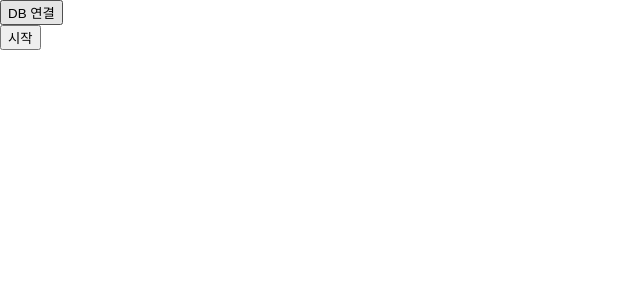
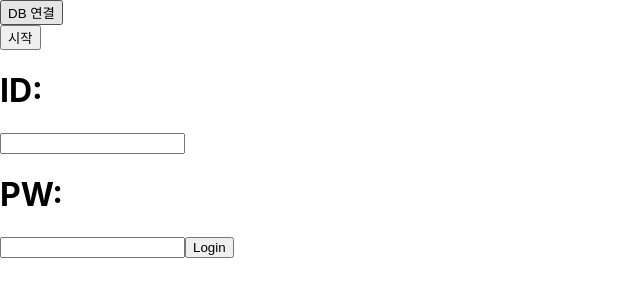
Before and after one commit to reduction-choi/Japanese_vocab, a React (Create React App) app: page / in a window 1280 px wide. Shown: the top 300 px of the page, without its empty margins (0-640 px from the left). Built offline with nearby package versions, Linux system fonts and the light colour scheme.

Commit message:
Login page made

```diff
--- /dev/null
+++ b/src/Login.js
@@ -0,0 +1,31 @@
+import { useState } from "react";
+
+function Login(){
+    const [values, setValues] = useState({
+        id: "",
+        passwd: ""
+    });
+
+    const handleChange = (e) => {
+        setValues(prevValues => {
+            const { name, value } = e.target;
+            return {
+            ...prevValues,
+            [name]: value
+            };
+        });
+    }
+    const handleClick = (e) => {
+
+    }
+    return (
+        <div>
+            <h1>ID: </h1>
+            <input type="text" name="id" value={values.title} onChange={handleChange} />
+            <h1>PW: </h1>
+            <input type="text" name="passwd" value={values.content} onChange={handleChange} />
+            <button onClick={handleClick}>Login</button>
+        </div>
+    )
+}
+export default Login;
--- a/src/index.js
+++ b/src/index.js
@@ -4,12 +4,14 @@ import './index.css';
 import App from './App';
 import DBConnection from './DBConnection';
 import reportWebVitals from './reportWebVitals';
+import Login from './Login';
 
 const root = ReactDOM.createRoot(document.getElementById('root'));
 root.render(
   <React.StrictMode>
     <DBConnection/>
     <App/>
+    <Login/>
   </React.StrictMode>
 );
 
```
